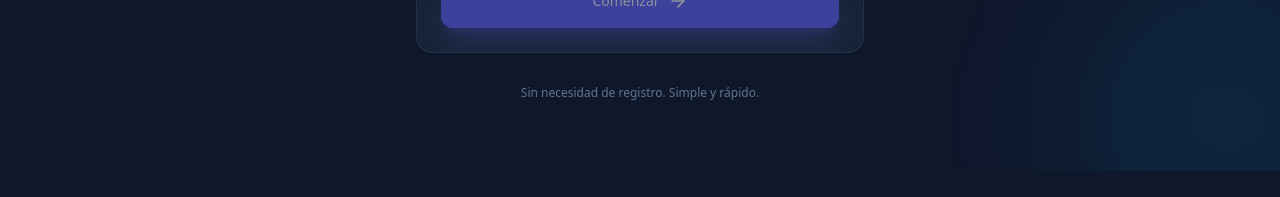
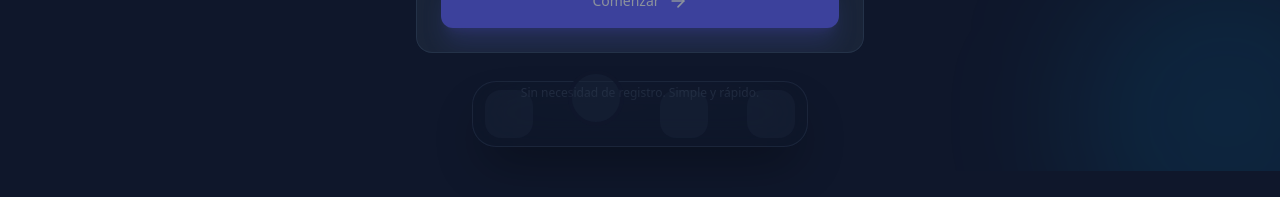
Before and after one commit to Aleho84/mogocounts, a React (Vite) app in the folder client/: page / in a window 1280 px wide. Shown: the part 629-826 px from the top of the page. Built offline with nearby package versions, Linux system fonts and the light colour scheme.

Commit message:
[FIX] [client/App.jsx & Components]
-Mejorar pantallas de carga (Skeleton Loaders) en lugar de retornar null en
BottomNav
 para evitar saltos.

```diff
--- a/client/src/components/BottomNav.jsx
+++ b/client/src/components/BottomNav.jsx
@@ -6,7 +6,16 @@ import { useStore } from '../store/useStore';
 const BottomNav = () => {
     const { currentGroup } = useStore();
 
-    if (!currentGroup) return null;
+    if (!currentGroup) return (
+        <div className="fixed bottom-6 left-1/2 -translate-x-1/2 z-50 w-full max-w-sm px-6">
+            <div className="flex justify-between items-center bg-slate-900/80 backdrop-blur-xl border border-slate-700/50 rounded-3xl p-2 shadow-2xl shadow-black/50 h-[66px] animate-pulse">
+                <div className="w-12 h-12 rounded-2xl bg-slate-800/50 mx-1"></div>
+                <div className="w-14 h-14 rounded-full bg-slate-800/50 -mt-8 border-4 border-slate-900"></div>
+                <div className="w-12 h-12 rounded-2xl bg-slate-800/50 mx-1"></div>
+                <div className="w-12 h-12 rounded-2xl bg-slate-800/50 mx-1"></div>
+            </div>
+        </div>
+    );
 
     const navItemClasses = ({ isActive }) => `
         relative flex flex-col items-center justify-center w-12 h-12 rounded-2xl transition-all duration-300
@@ -17,7 +26,7 @@ const BottomNav = () => {
     `;
 
     return (
-        <div className="fixed bottom-6 left-1/2 -translate-x-1/2 z-50 w-full max-w-sm px-6">
+        <div className="fixed bottom-6 left-1/2 -translate-x-1/2 z-50 w-full max-w-sm px-6 animate-slide-up">
             <div className="flex justify-between items-center bg-slate-900/80 backdrop-blur-xl border border-slate-700/50 rounded-3xl p-2 shadow-2xl shadow-black/50">
                 <NavLink
                     to={`/group/${currentGroup._id}/expenses`}
@@ -29,7 +38,7 @@ const BottomNav = () => {
                 <div className="relative -top-5">
                     <NavLink
                         to={`/group/${currentGroup._id}/add`}
-                        className="flex items-center justify-center w-14 h-14 bg-indigo-500 rounded-full text-white shadow-lg shadow-indigo-500/40 transition-transform active:scale-95"
+                        className="flex items-center justify-center w-14 h-14 bg-indigo-500 rounded-full text-white shadow-lg shadow-indigo-500/40 transition-transform active:scale-95 hover:scale-105"
                     >
                         <Plus size={32} />
                     </NavLink>
```
